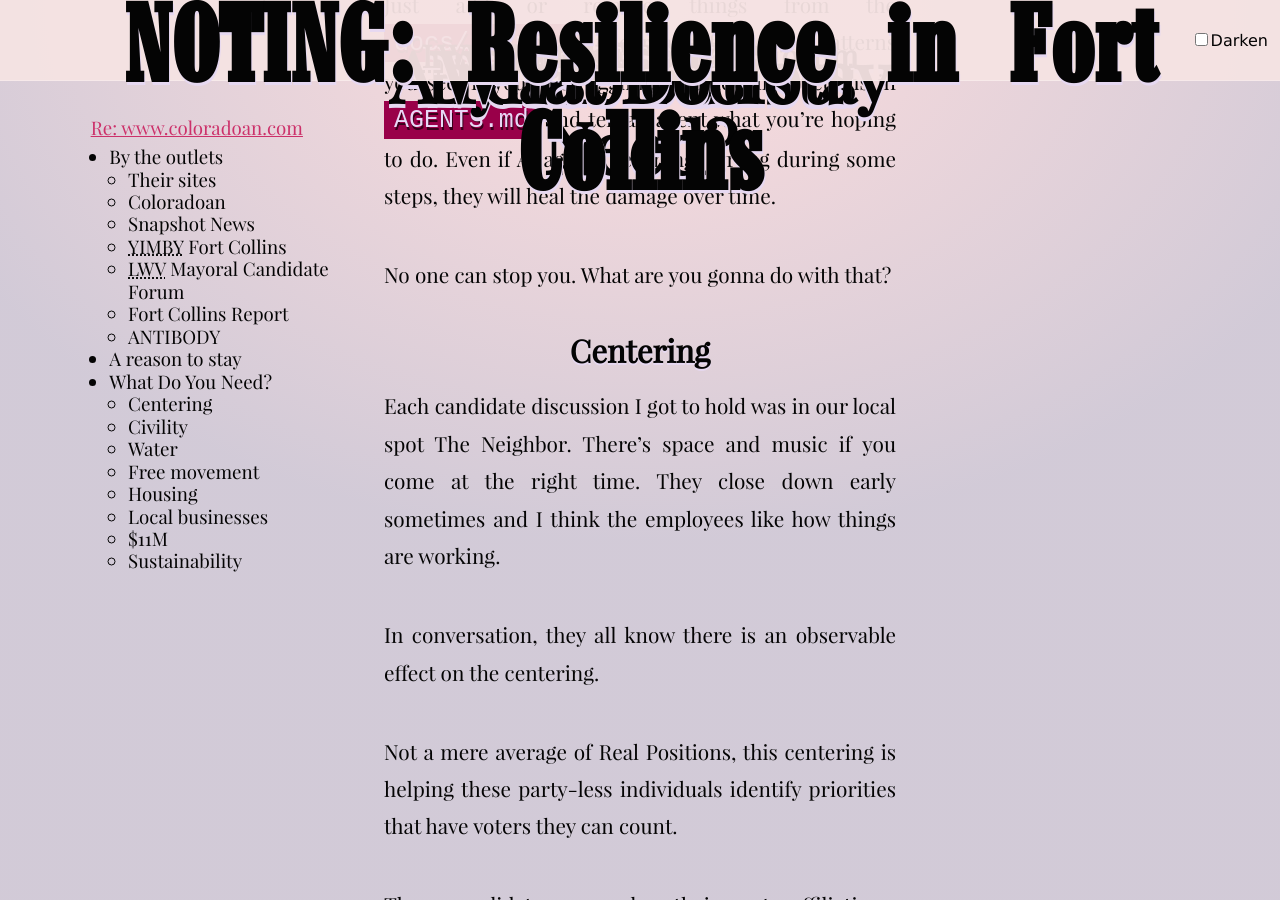
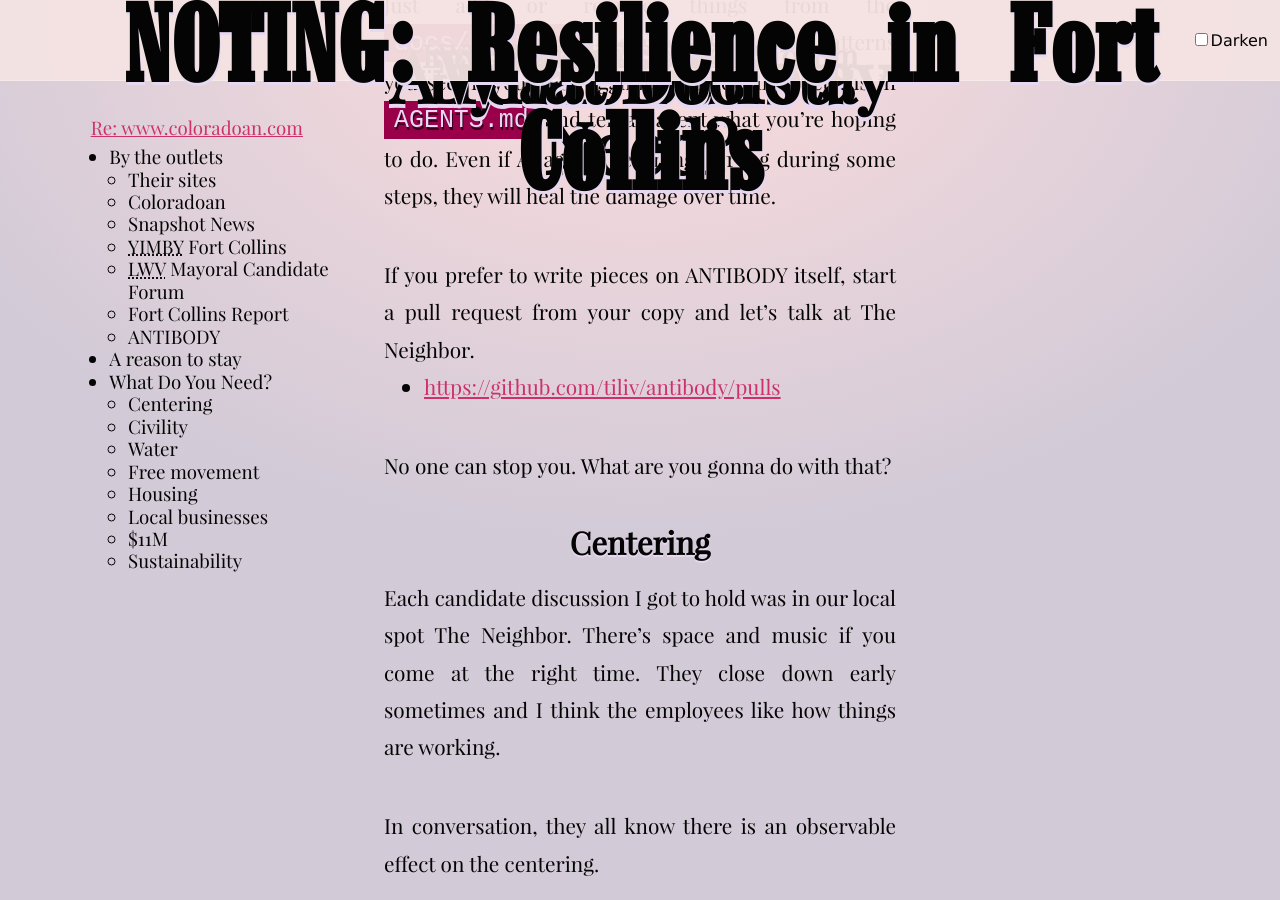
Before and after one commit to tiliv/antibody, a Jekyll site: the page built from docs/journal/autumn-ryan-Resilience-in-Fort-Collins/index.md, in a window 1280 px wide and 900 px high, scrolled down 12869 px. Built offline with Jekyll 4.4.1, drawn with Linux system fonts in a browser that asks for light colours.

Commit message:
Add PR call to action

```diff
--- a/docs/journal/autumn-ryan-Resilience-in-Fort-Collins/index.md
+++ b/docs/journal/autumn-ryan-Resilience-in-Fort-Collins/index.md
@@ -201,6 +201,10 @@
 
 Just add or remove things from the `docs/journal` folder and follow the patterns you see. If you're struggling, put new instructions in `AGENTS.md` and tell an agent what you're hoping to do. Even if AI agents get things wrong during some steps, they will heal the damage over time.
 
+If you prefer to write pieces on ANTIBODY itself, start a pull request from your copy and let's talk at The Neighbor.
+
+- [https://github.com/tiliv/antibody/pulls](https://github.com/tiliv/antibody/pulls)
+
 No one can stop you. What are you gonna do with that?
 
 #### Centering
```
